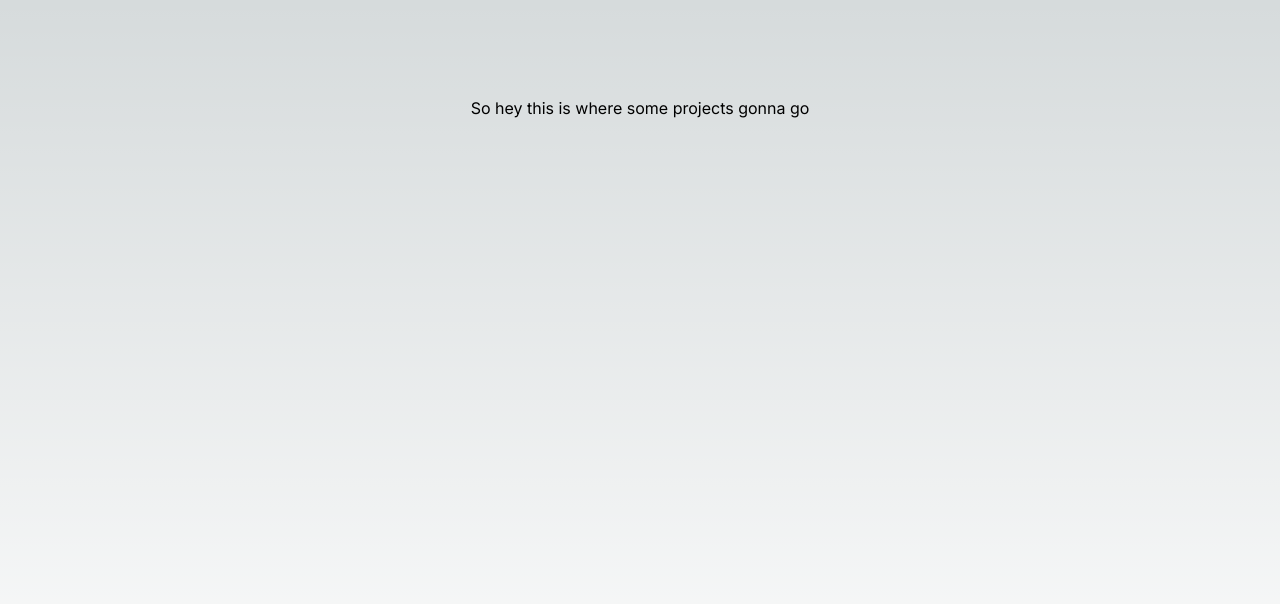
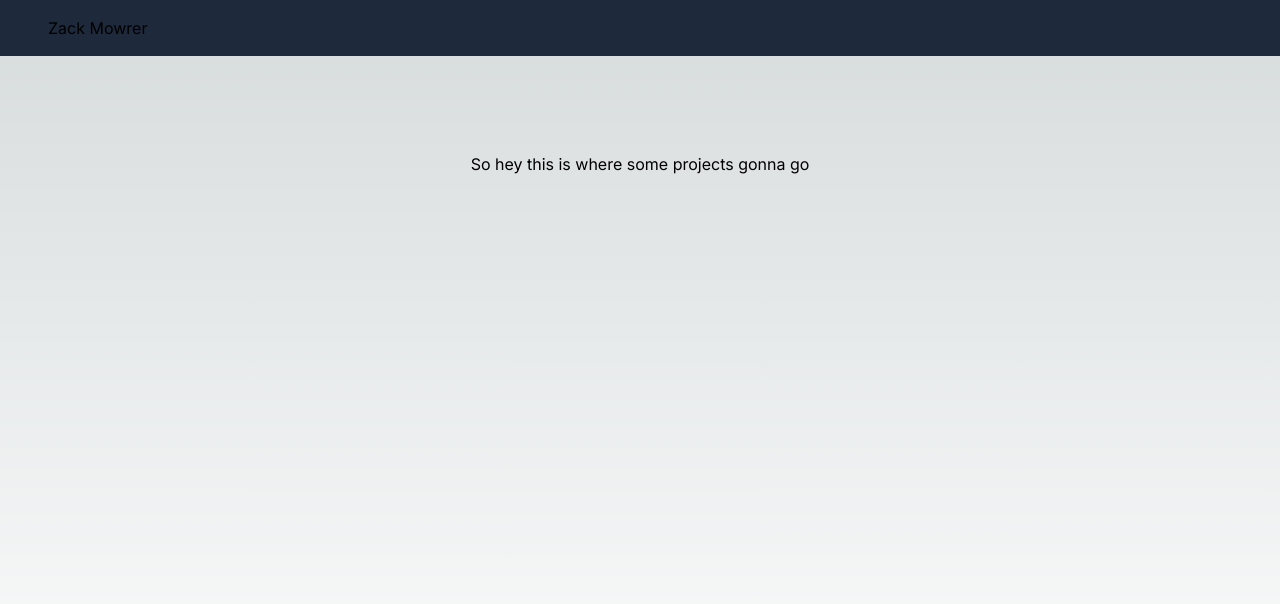
Before and after one commit to ZTMowrer947/portfolio, a Next.js app: page /projects in a window 1280 px wide. Shown: the top 604 px of the page. Built offline with nearby package versions, Linux system fonts and the light colour scheme.

Commit message:
Add stub header to main layout

```diff
--- /dev/null
+++ b/app/(base-ui)/header.tsx
@@ -0,0 +1,11 @@
+import Link from 'next/link';
+
+export default function Header() {
+  return (
+    <header className="mx-auto px-12 py-4 bg-slate-800">
+      <nav className="flex justify-between">
+        <Link href="/projects">Zack Mowrer</Link>
+      </nav>
+    </header>
+  );
+}
--- a/app/layout.tsx
+++ b/app/layout.tsx
@@ -1,21 +1,25 @@
-import './globals.css'
-import { Inter } from 'next/font/google'
+import './globals.css';
+import { Inter } from 'next/font/google';
+import Header from '@/app/(base-ui)/header';
 
-const inter = Inter({ subsets: ['latin'] })
+const inter = Inter({ subsets: ['latin'] });
 
 export const metadata = {
   title: 'Create Next App',
   description: 'Generated by create next app',
-}
+};
 
 export default function RootLayout({
   children,
 }: {
-  children: React.ReactNode
+  children: React.ReactNode;
 }) {
   return (
     <html lang="en">
-      <body className={inter.className}>{children}</body>
+      <body className={`${inter.className} min-h-screen`}>
+        <Header />
+        {children}
+      </body>
     </html>
-  )
+  );
 }
--- a/app/projects/page.tsx
+++ b/app/projects/page.tsx
@@ -1,6 +1,6 @@
 export default function Projects() {
   return (
-    <main className="flex min-h-screen flex-col items-center justify-between p-24">
+    <main className="flex flex-col items-center justify-between p-24">
       <h1>So hey this is where some projects gonna go</h1>
     </main>
   );
```
